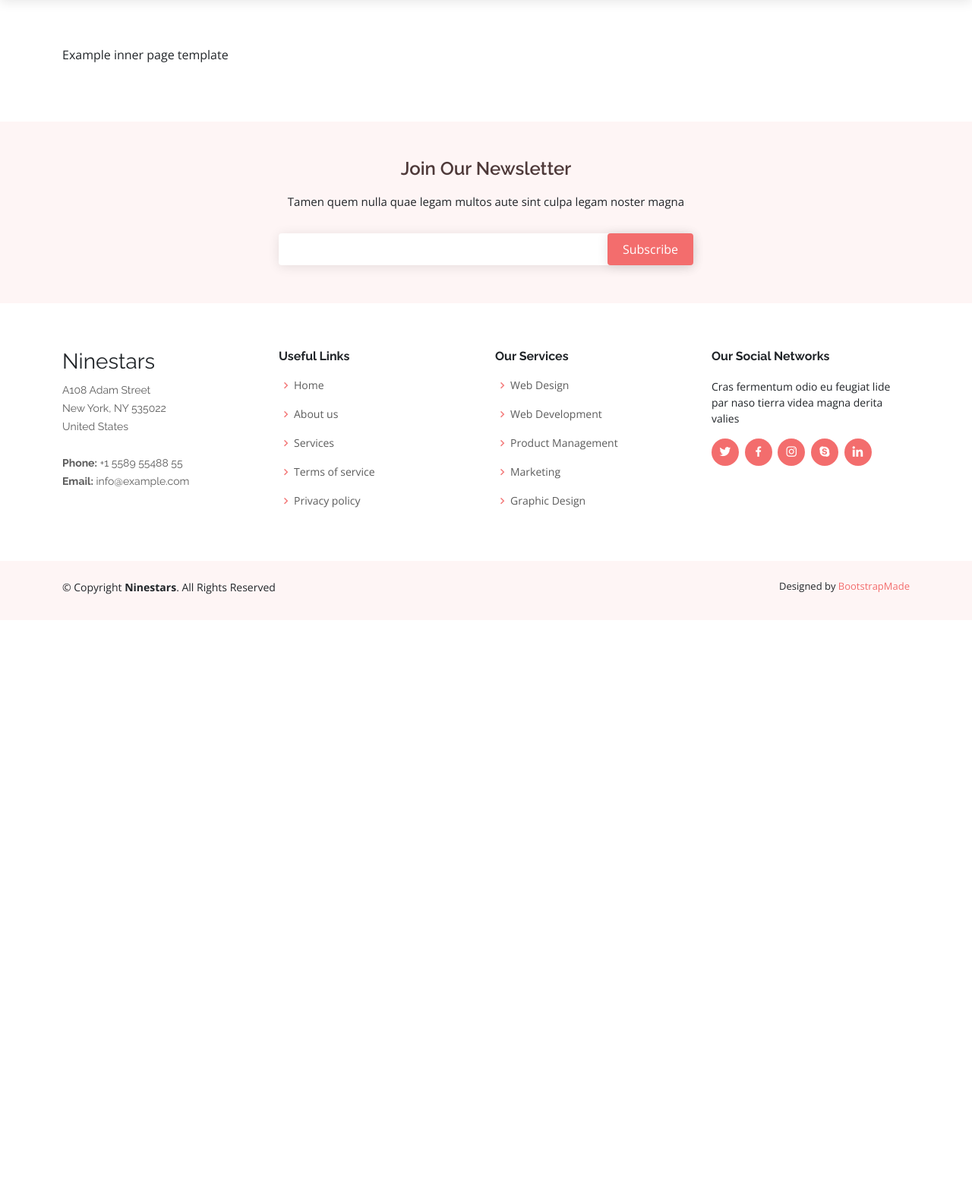
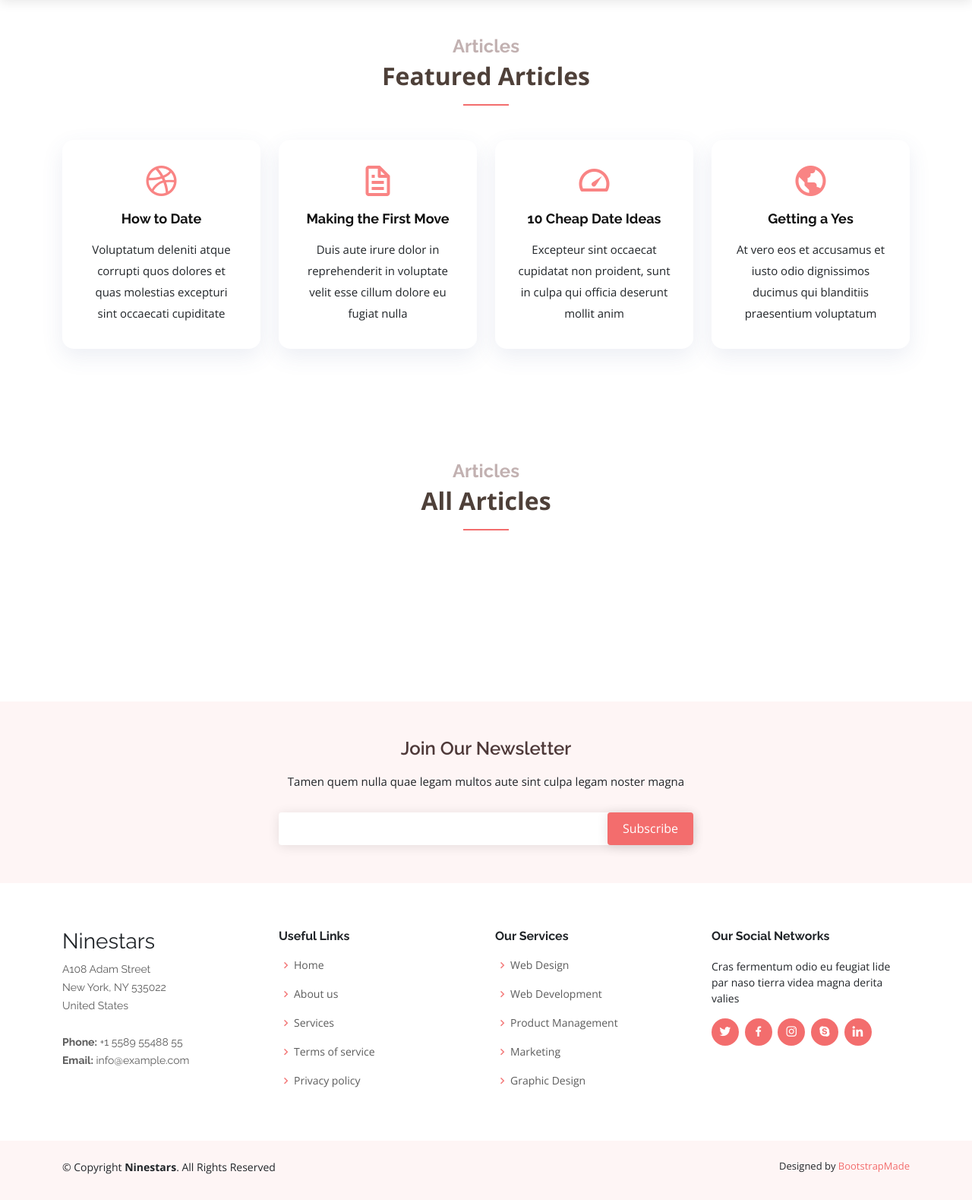
Before and after one commit to derekaj16/FinalProject403, a Django app: page /articles in a window 1280 px wide. Shown: the part 72-1651 px from the top of the page at 76% size. Before the commit the page ends 854 px from the top, so only its background shows below. Run offline with Django 4.2, Linux system fonts and the light colour scheme; some libraries are stand-ins or nearby versions.

Commit message:
working on article creation portion

```diff
--- a/Wiki/templates/wikiWebsite/about.html
+++ b/Wiki/templates/wikiWebsite/about.html
@@ -94,7 +94,7 @@
       </div>
 
     </div>
-  </section><!-- End Team Section -->
+</section><!-- End Team Section -->
 
 {% for author in authors %}
 <p>{{ author.first_name }} {{ author.last_name }}</p>
--- a/Wiki/templates/wikiWebsite/articles.html
+++ b/Wiki/templates/wikiWebsite/articles.html
@@ -24,12 +24,82 @@
         <textarea placeholder="Comment"></textarea>
     </form>
 </div> {% endcomment %}
+<section id="services" class="services">
+        <div class="container" data-aos="fade-up">
 
-<section class="inner-page">
+          <div class="section-title">
+            <h2>Articles</h2>
+            <p>Featured Articles</p>
+          </div>
+
+          <div class="row">
+            <div class="col-md-6 col-lg-3 d-flex align-items-stretch" data-aos="zoom-in" data-aos-delay="100">
+              <div class="icon-box">
+                <div class="icon"><i class="bx bxl-dribbble"></i></div>
+                <h4 class="title"><a href="">How to Date</a></h4>
+                <p class="description">Voluptatum deleniti atque corrupti quos dolores et quas molestias excepturi sint occaecati cupiditate</p>
+              </div>
+            </div>
+
+            <div class="col-md-6 col-lg-3 d-flex align-items-stretch" data-aos="zoom-in" data-aos-delay="200">
+              <div class="icon-box">
+                <div class="icon"><i class="bx bx-file"></i></div>
+                <h4 class="title"><a href="">Making the First Move</a></h4>
+                <p class="description">Duis aute irure dolor in reprehenderit in voluptate velit esse cillum dolore eu fugiat nulla</p>
+              </div>
+            </div>
+
+            <div class="col-md-6 col-lg-3 d-flex align-items-stretch" data-aos="zoom-in" data-aos-delay="300">
+              <div class="icon-box">
+                <div class="icon"><i class="bx bx-tachometer"></i></div>
+                <h4 class="title"><a href="">10 Cheap Date Ideas</a></h4>
+                <p class="description">Excepteur sint occaecat cupidatat non proident, sunt in culpa qui officia deserunt mollit anim</p>
+              </div>
+            </div>
+
+            <div class="col-md-6 col-lg-3 d-flex align-items-stretch" data-aos="zoom-in" data-aos-delay="400">
+              <div class="icon-box">
+                <div class="icon"><i class="bx bx-world"></i></div>
+                <h4 class="title"><a href="">Getting a Yes</a></h4>
+                <p class="description">At vero eos et accusamus et iusto odio dignissimos ducimus qui blanditiis praesentium voluptatum</p>
+              </div>
+            </div>
+
+          </div>
+
+        </div>
+</section>
+
+<section id="services" class="services">
+    <div class="container" data-aos="fade-up">
+
+        <div class="section-title">
+            <h2>Articles</h2>
+            <p>All Articles</p>
+        </div>
+
+        {% for article in all_articles %}
+            <div class="col-md-6 col-lg-3 d-flex align-items-stretch" data-aos="zoom-in" data-aos-delay="400">
+                <div class="icon-box">
+                <div class="icon"><i class="bx bx-world"></i></div>
+
+                <h4 class="title"><a href="">{{ article.header }}</a></h4>
+                <p class="description">{{ article.subheader }}</p>
+                </div>
+            </div>
+        {% endfor %}
+
+        </div>
+
+    </div>
+</section>
+
+
+    <section class="inner-page">
+
     <div class="container">
-        <p>
-            Example inner page template
-        </p>
+
+            {% comment %} Example inner page template {% endcomment %}
     </div>
 </section>
 
--- a/Wiki/wikiWebsite/urls.py
+++ b/Wiki/wikiWebsite/urls.py
@@ -8,7 +8,8 @@ urlpatterns = [
     path('subscribe', subscribeView, name='subscribe'),
     path('search', searchPageView, name='search'),
     path('articles', articlePageView, name='articles'),
-    path('my-articles', myArticlesPageView, name='my_articles'),
+    path('my_articles', myArticlesPageView, name='my_articles'),
+    path('all_articles', allArticlesPageView, name='all_articles'),
     path('login', loginPageView, name='login'),
     path('logout', logoutView, name='logout'),
     path('signup', signUpPageView, name='signup'),
@@ -19,5 +20,5 @@ urlpatterns = [
     path('update_article/<str:page>', updateArticleView, name='update_article'),
     # path('delete_article', deleteArticleView, name='delete_article'),
     path('change-pass', changePasswordPageView, name='change_pass'),
-    path('account', accountSettingsPageView, name='account')
+    path('account', accountSettingsPageView, name='account'),
 ]
--- a/Wiki/wikiWebsite/views.py
+++ b/Wiki/wikiWebsite/views.py
@@ -3,6 +3,7 @@ from django.http import HttpResponse
 from .models import *
 from hashlib import sha256
 from datetime import date
+from datetime import datetime
 
 
 salt = '2%5!#b2wr3SIs601c616f509c7b2374ffa12ef51d3d0bcfa511c2e7e8d4e4a5cbd678b7cf5e!#$12ef51d3d0bcfa511c$@1saTeRwq093&2jsfld'
@@ -206,6 +207,17 @@ def accountSettingsPageView(request, pass_changed=False) :
 # ––––––––––––––––––––––––––––––––––––––––––––––––––––––––––––––––––––––
 # vvv    VIEWS RELATED TO ARTICLES    vvv
 # ––––––––––––––––––––––––––––––––––––––––––––––––––––––––––––––––––––––
+def allArticlesPageView(request) : # add params
+    logged_in, user = loggedIn(request)
+    all_articles = Article.objects.all()
+
+    context = {
+        'logged_in' : logged_in,
+        'user' : user,
+        'title': 'Articles',
+        'all_articles': all_articles,
+    }
+    return render(request, 'wikiWebsite/articles.html', context)
 
 def articlePageView(request) : # add params
     logged_in, user = loggedIn(request)
@@ -214,7 +226,7 @@ def articlePageView(request) : # add params
         'logged_in' : logged_in,
         'user' : user,
 
-        'title': 'Articles',
+        'title': 'Article',
         'articleTitle': 'How To Date',
         'paragraph': ['this is my first paragraph', 'this is my second paragraph', 'this is my third paragraph', 'fourth paragraph lets gooooooooooooo'],
         'dateCreated': 'Sep 7, 2022',
@@ -274,12 +286,12 @@ def myArticlesPageView(request) :
 
 def createArticlePageView(request) :
     logged_in, user = loggedIn(request)
-    users = Person.objects.all()
+    all_users = Person.objects.all()
 
     context = {
         'logged_in' : logged_in,
         'user' : user,
-        'users' : users,
+        'all_users' : all_users,
         'title' : 'Create Article'
     }
     return render(request, 'wikiWebsite/create_article.html', context)
@@ -296,25 +308,41 @@ def updateArticleView(request, page) :
             new_article.header = request.POST['heading']
             new_article.subheader = request.POST['subheading']
             new_article.content = request.POST['content']
+            new_article.date_created = datetime.now()
+            new_article.date_last_updated = datetime.now()
 
-
-            # for articles in Article.objects.all() :
-            #     if articles.header == new_article.header :
-            #         return redirect(createArticlePageView)
-
-
-            authors = Person.objects.get(id=request.session['userid'])
-
-            new_article.dateCreated = datetime.now()
-            date_last_updated = datetime.now()
 
 
             new_article.save()
+
+            article = Article.objects.get(id=new_article.id)
+
+            article.authors.add(request.session['co-author'])
+
+
+            # add an author to the article using the user that is logged in and add that to the database
+            new_article.author.set(Person.objects.get(id=request.session['userid']))
+
+            # new_article_author =
+            # = Person.objects.get(id=request.session['userid'])
+
+
+
+            # add author to article
+            # new_article.author = request.session['userid']
+
+
 
             # author.author.article_set.add(new_article)
 
         # if the page we're coming from is 'edit' :
         # else :
+        #     article = Article.objects.get(id=page)
+        #     article.header = request.POST['heading']
+        #     article.subheader = request.POST['subheading']
+        #     article.content = request.POST['content']
+        #     article.dateLastUpdated = datetime.now()
+        #     article.save()
 
 
 
```
Also changed, not shown: Wiki/templates/wikiWebsite/create_article.html (+8 -6 lines), Wiki/templates/wikiWebsite/index.html (+10 -9 lines), Wiki/wikiWebsite/models.py (+5 -5 lines), Wiki/wikiWebsite/migrations/0002_rename_authors_article_author_alter_article_header_and_more.py (added), Wiki/wikiWebsite/migrations/0003_alter_article_date_created_and_more.py (added).
